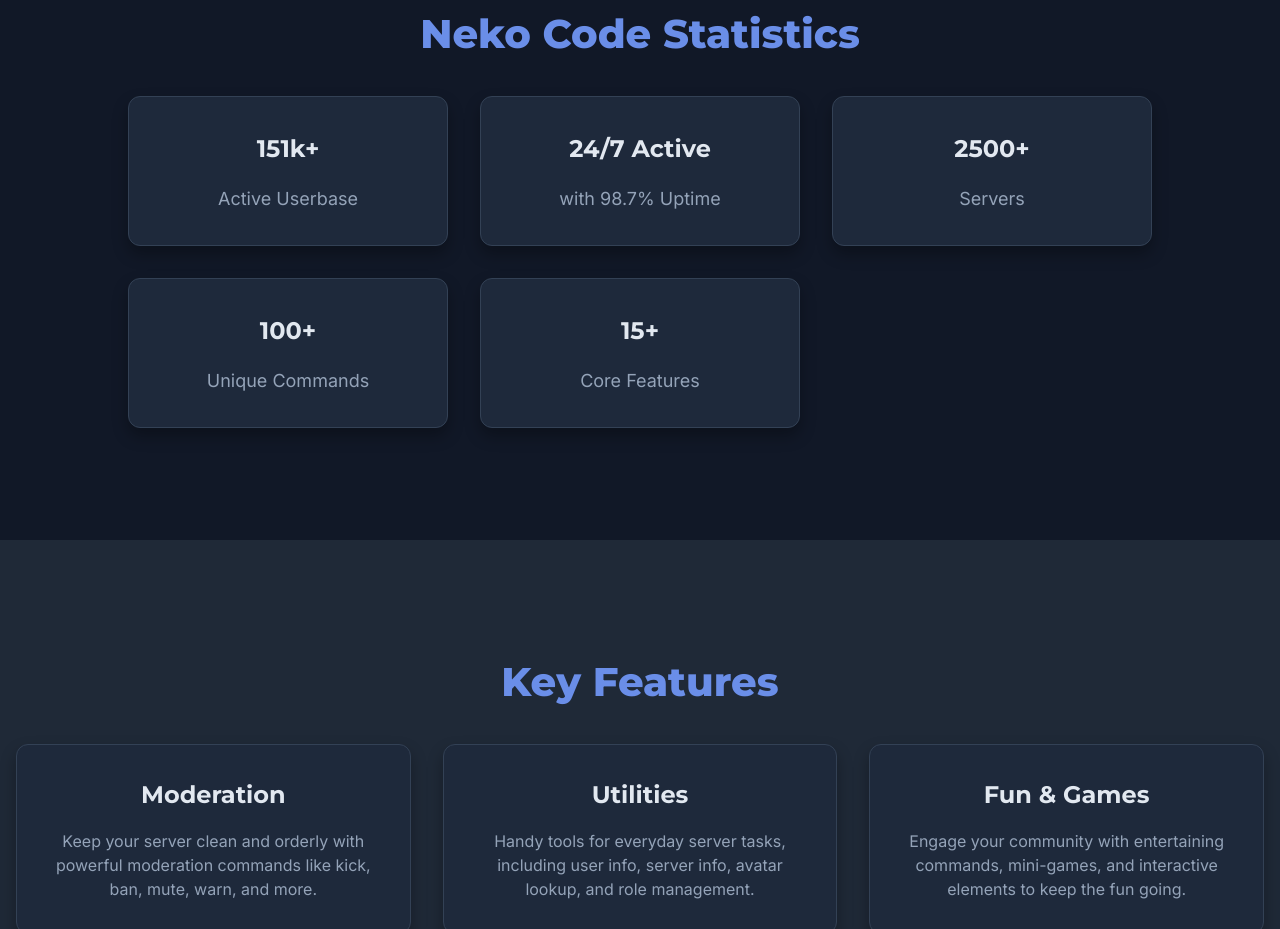
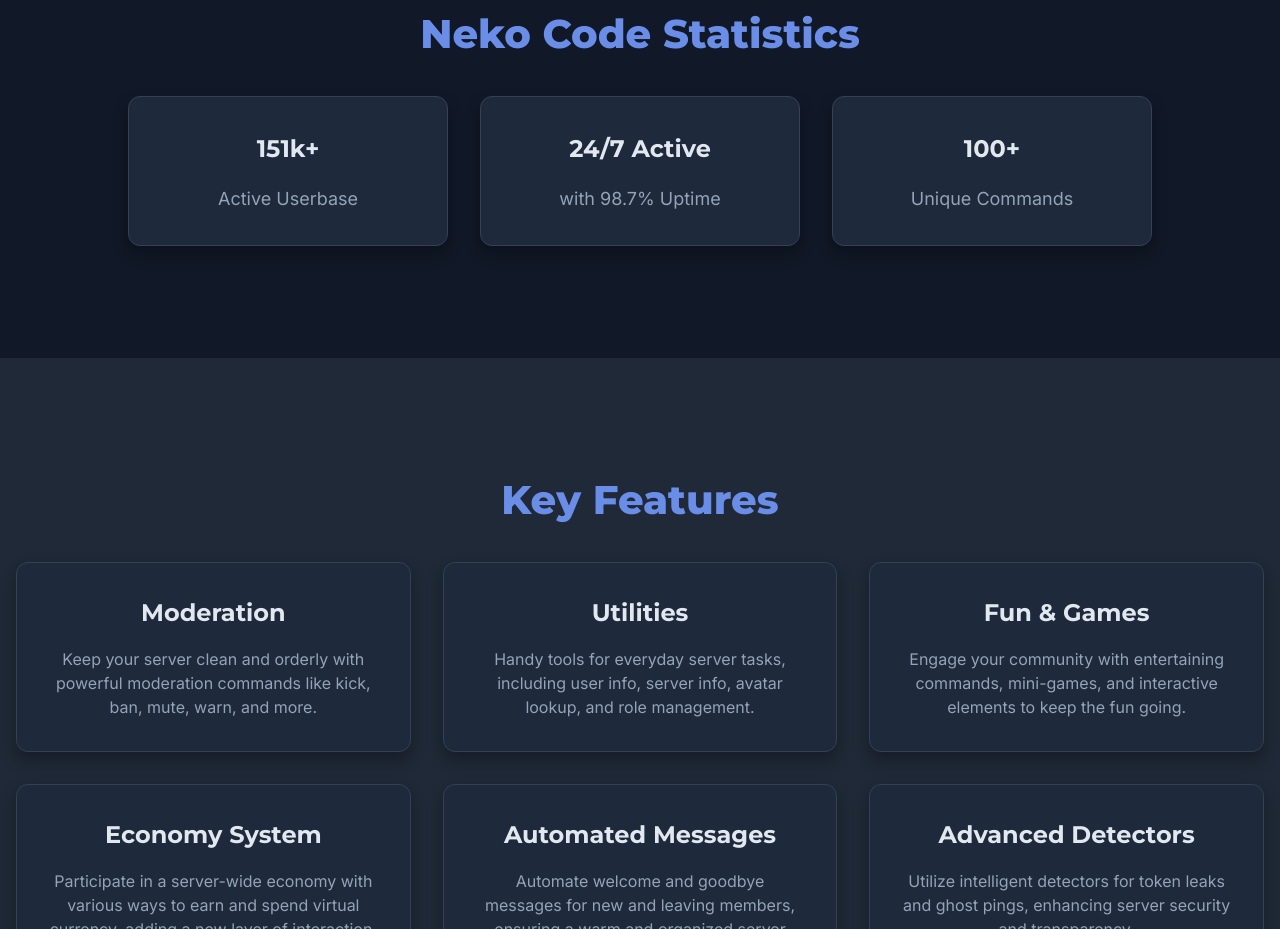
Before and after one commit to neko3703/NekoBot, a plain HTML site: page index.html in a window 1280 px wide. Shown: the part 1580-2509 px from the top of the page. Drawn offline with nearby package versions, Linux system fonts and the light colour scheme.

Commit message:
Update index.html

```diff
--- a/index.html
+++ b/index.html
@@ -322,16 +322,8 @@
                     <p class="text-gray-300 text-lg">with 98.7% Uptime</p>
                 </div>
                 <div class="feature-card">
-                    <h3 class="mb-2 text-4xl font-extrabold text-[var(--theme-primary)]">2500+</h3>
-                    <p class="text-gray-300 text-lg">Servers</p>
-                </div>
-                <div class="feature-card">
                     <h3 class="mb-2 text-4xl font-extrabold text-[var(--theme-primary)]">100+</h3>
                     <p class="text-gray-300 text-lg">Unique Commands</p>
-                </div>
-                <div class="feature-card">
-                    <h3 class="mb-2 text-4xl font-extrabold text-[var(--theme-primary)]">15+</h3>
-                    <p class="text-gray-300 text-lg">Core Features</p>
                 </div>
             </div>
         </div>
```
